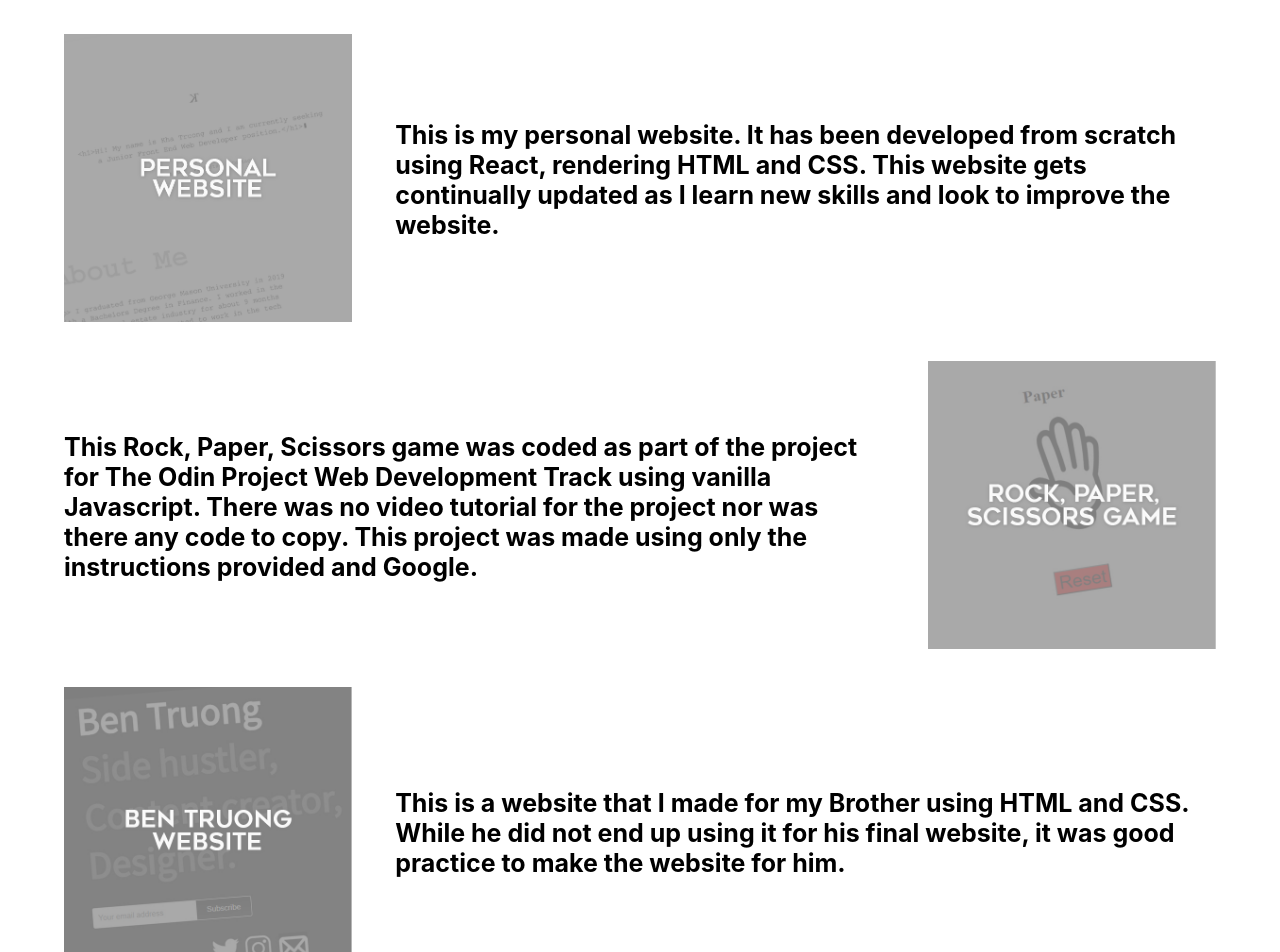
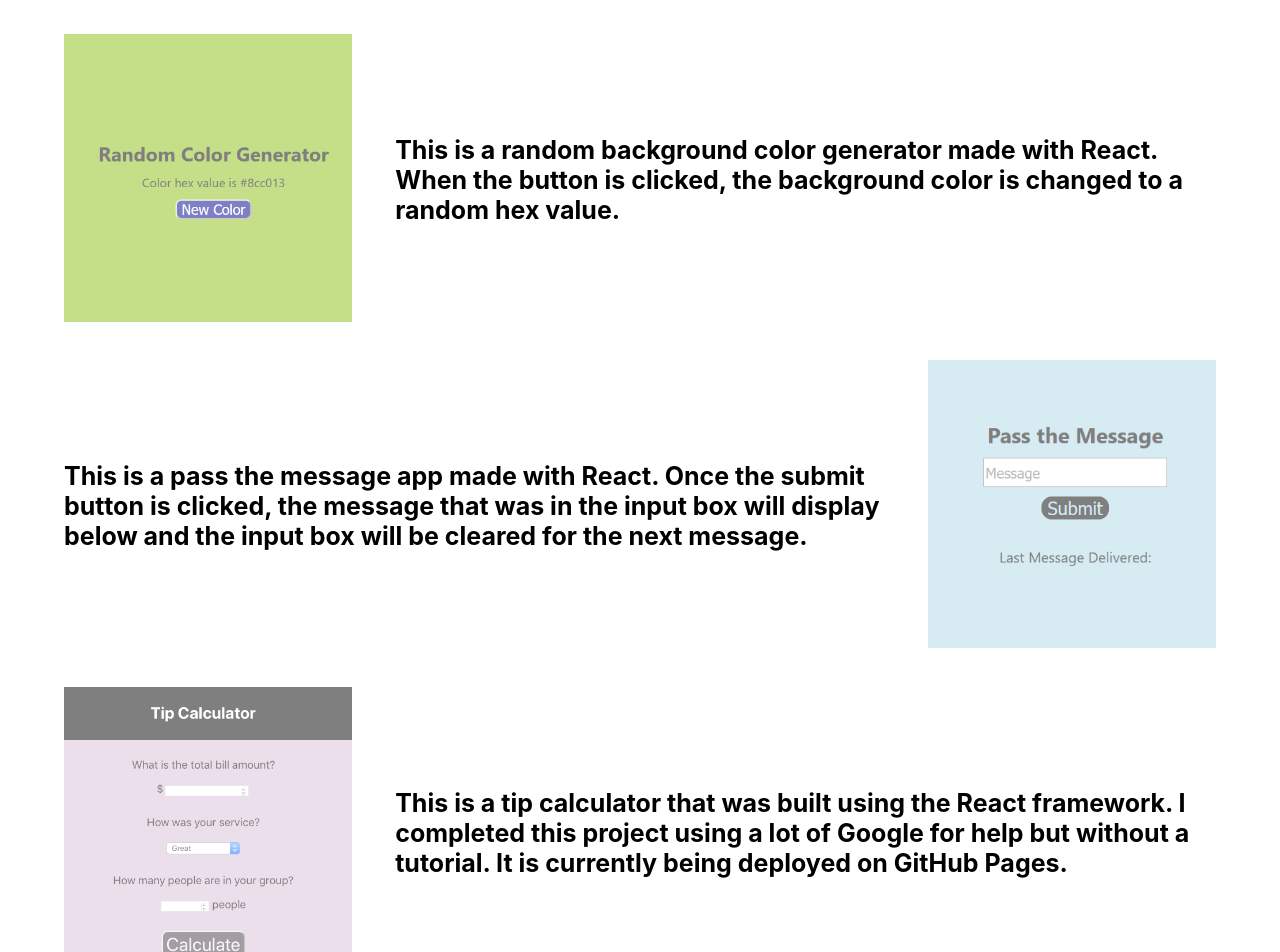
Before and after one commit to khatruong2009/ReactKhaTruong, a React (Create React App) app in the folder khatruong/: page / in a window 1280 px wide. Shown: the part 1760-2712 px from the top of the page. Built offline with nearby package versions, Linux system fonts and the light colour scheme; the HTML template or start-up script is replaced by a standard one.

Commit message:
added projects

```diff
--- a/khatruong/src/Components/Projects.jsx
+++ b/khatruong/src/Components/Projects.jsx
@@ -9,6 +9,8 @@ var sketch = require("../assets/images/SKETCH.jpg");
 var kedus = require("../assets/images/KK.jpg");
 var negus = require("../assets/images/negus-project.png");
 var tip = require("../assets/images/tip.png");
+var color = require("../assets/images/color.png");
+var pass = require("../assets/images/pass.png");
 
 function Projects() {
   return (
@@ -17,20 +19,35 @@ function Projects() {
       <p className="below-subheader">The code for all of these projects can be found on my <a href="https://github.com/khatruong2009" target="_blank">GitHub.</a></p>
 
       <div className="project-box">
-        <ProjectRight
-          name="React Tip Calculator"
-          link="https://khatruong2009.github.io/ReactTipCalculator/"
-          image={tip}
-          description="This is a tip calculator that was built using the React framework. I completed this project using a lot of Google for help but without a tutorial. It is currently being deployed on GitHub Pages."
-        />
 
-        <ProjectLeft
+      <ProjectRight
           name="Kha Truong Website"
           link="https://khatruong.com/"
           image={kha}
           description="This is my personal website. It has been developed from scratch
           using React, rendering HTML and CSS. This website gets continually updated as I
           learn new skills and look to improve the website."
+        />
+
+        <ProjectLeft
+          name="React Random Background Color Switcher"
+          link="https://khatruong2009.github.io/ReactRandomColor/"
+          image={color}
+          description="This is a random background color generator made with React. When the button is clicked, the background color is changed to a random hex value."
+        />
+
+        <ProjectRight
+          name="Pass the Message App"
+          link="https://khatruong2009.github.io/PassMessage/"
+          image={pass}
+          description="This is a pass the message app made with React. Once the submit button is clicked, the message that was in the input box will display below and the input box will be cleared for the next message."
+        />
+
+        <ProjectLeft
+          name="React Tip Calculator"
+          link="https://khatruong2009.github.io/ReactTipCalculator/"
+          image={tip}
+          description="This is a tip calculator that was built using the React framework. I completed this project using a lot of Google for help but without a tutorial. It is currently being deployed on GitHub Pages."
         />
 
         <ProjectRight
```
Also changed, not shown: khatruong/src/assets/images/color.png (added), khatruong/src/assets/images/pass.png (added).
